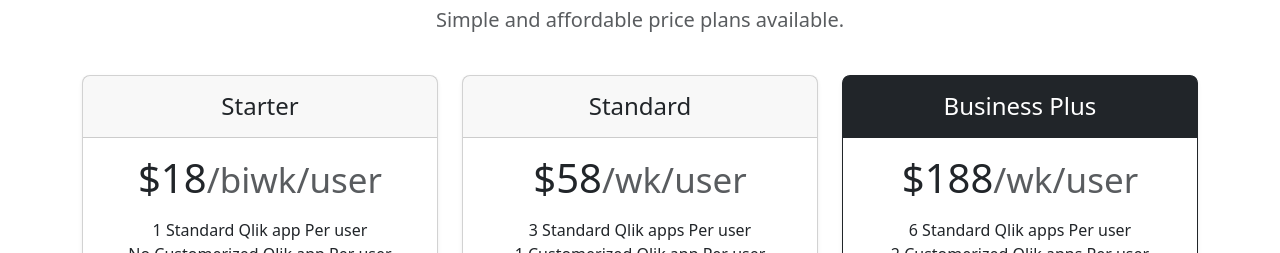
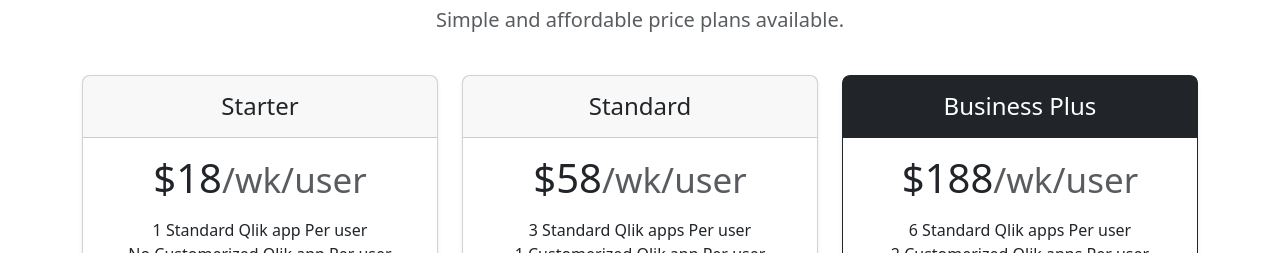
Before and after one commit to MikeJufa/DataIsOurFocus, a plain HTML site: page index.html in a window 1280 px wide. Shown: the part 1388-1641 px from the top of the page. Drawn offline with nearby package versions, Linux system fonts and the light colour scheme.

Commit message:
Update index.html

```diff
--- a/index.html
+++ b/index.html
@@ -135,7 +135,7 @@
               <h4 class="my-0 fw-normal">Starter</h4>
             </div>
             <div class="card-body">
-              <h1 class="card-title pricing-card-title">$18<small class="text-body-secondary fw-light">/biwk/user</small></h1>
+              <h1 class="card-title pricing-card-title">$18<small class="text-body-secondary fw-light">/wk/user</small></h1>
               <ul class="list-unstyled mt-3 mb-4">
                 <li>1 Standard Qlik app Per user</li>
                 <li>No Customerized Qlik app Per user</li>
```
